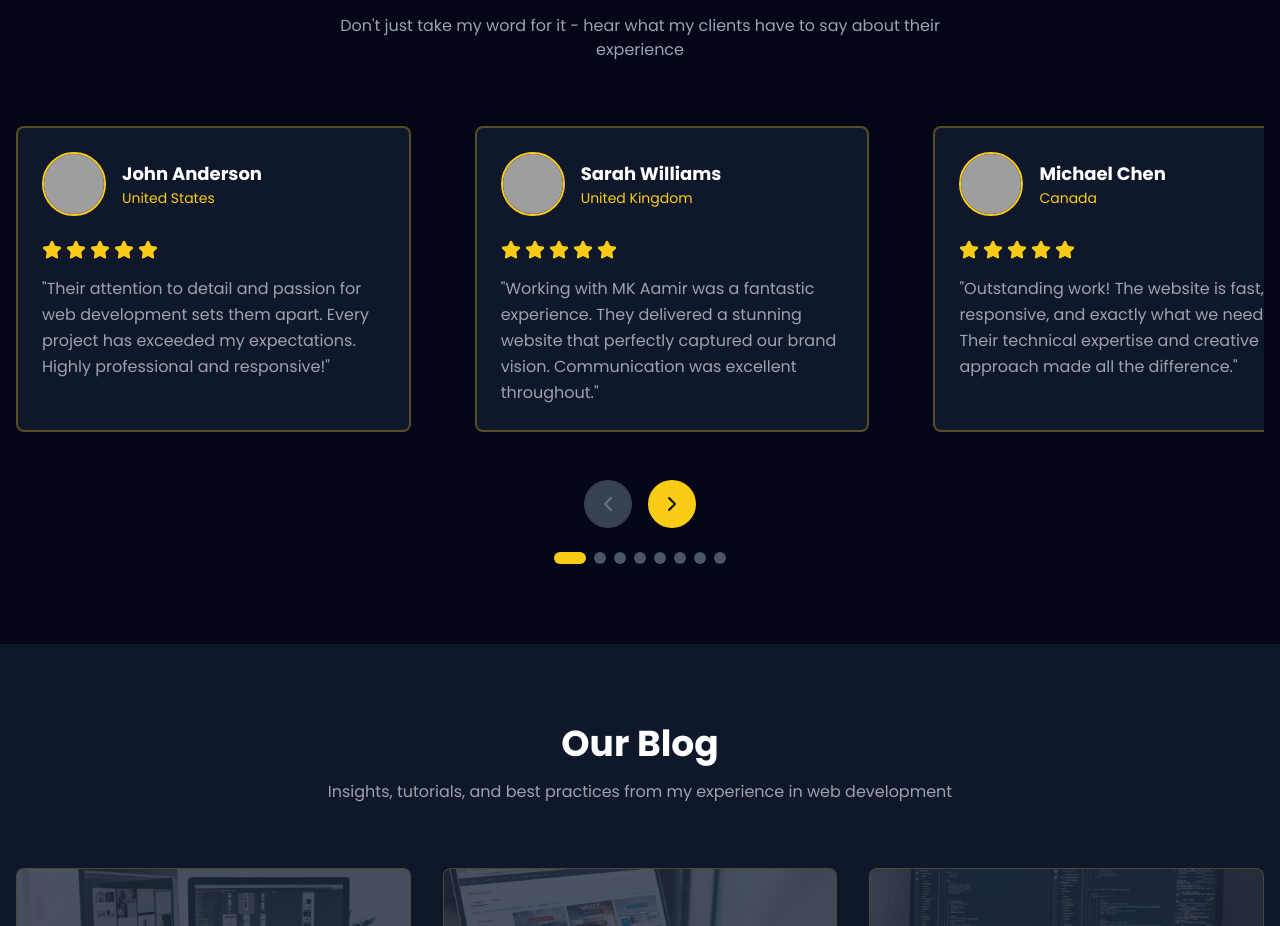
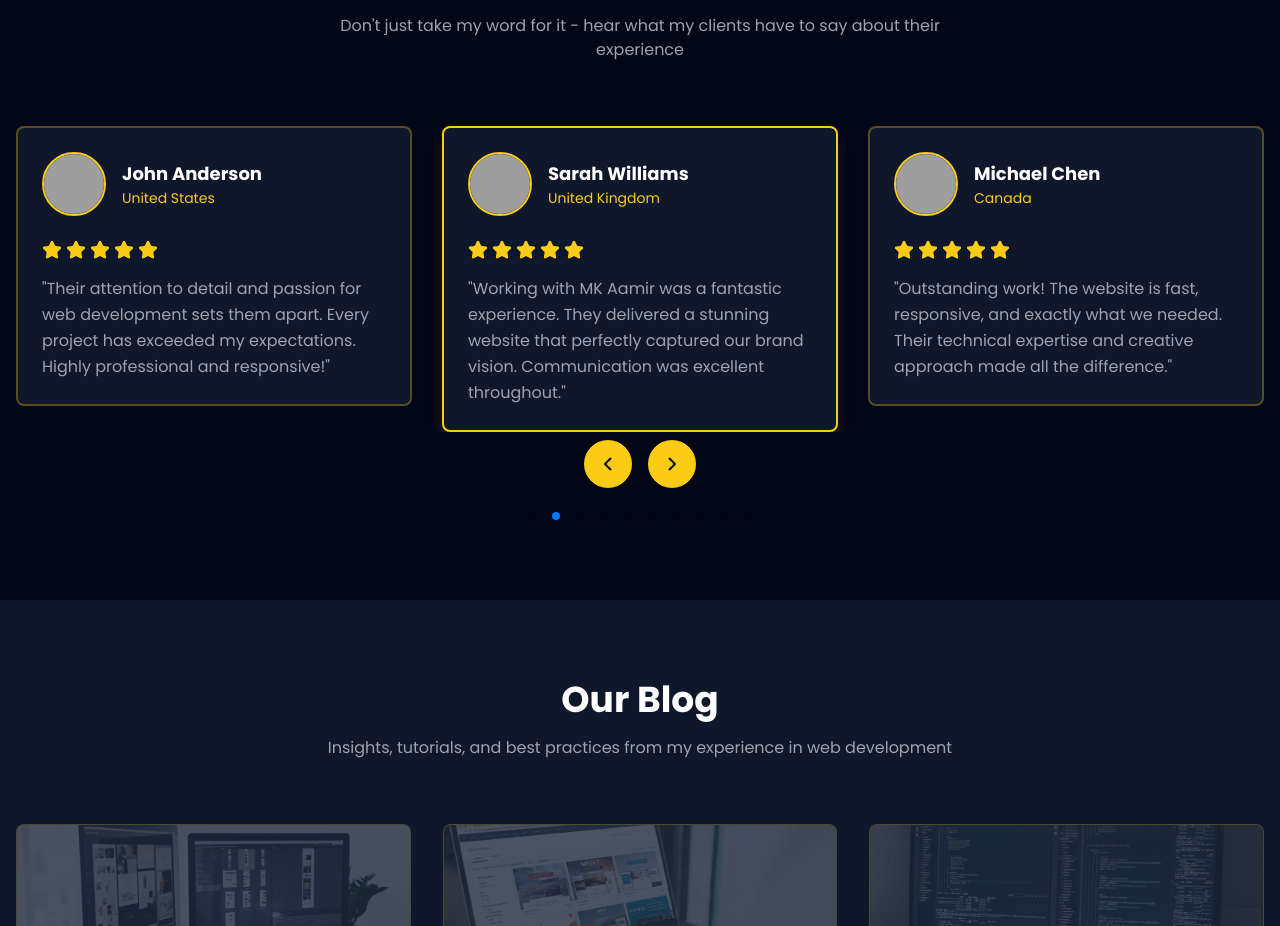
Before and after one commit to mkaamir/mk-aamir-portfolio, a React (Vite) app: page / in a window 1280 px wide. Shown: the part 5300-6226 px from the top of the page. Built offline with nearby package versions, Linux system fonts and the light colour scheme; grey boxes are pictures that could not be loaded; the HTML template or start-up script is replaced by a standard one.

Commit message:
updated features and fixes

```diff
--- a/package.json
+++ b/package.json
@@ -17,7 +17,8 @@
     "react-dom": "^19.2.0",
     "react-icons": "^5.5.0",
     "react-router-dom": "^7.9.6",
-    "react-scroll": "^1.9.3"
+    "react-scroll": "^1.9.3",
+    "swiper": "^12.0.3"
   },
   "devDependencies": {
     "@eslint/js": "^9.39.1",
--- a/src/components/Testimonials.jsx
+++ b/src/components/Testimonials.jsx
@@ -1,10 +1,13 @@
-import { useState, useEffect } from 'react';
-import { ChevronLeft, ChevronRight, Star } from 'lucide-react';
+import { Star } from 'lucide-react';
+import { Swiper, SwiperSlide } from 'swiper/react';
+import { Navigation, Pagination, Autoplay } from 'swiper/modules';
+
+// Import Swiper styles
+import 'swiper/css';
+import 'swiper/css/navigation';
+import 'swiper/css/pagination';
 
 export default function Testimonials() {
-  const [currentIndex, setCurrentIndex] = useState(0);
-  const [isMobile, setIsMobile] = useState(false);
-
   const testimonials = [
     {
       name: "John Anderson",
@@ -78,26 +81,6 @@ export default function Testimonials() {
     }
   ];
 
-  useEffect(() => {
-    const checkMobile = () => {
-      setIsMobile(window.innerWidth < 768);
-    };
-
-    checkMobile();
-    window.addEventListener('resize', checkMobile);
-    return () => window.removeEventListener('resize', checkMobile);
-  }, []);
-
-  const maxIndex = isMobile ? testimonials.length - 1 : Math.max(0, testimonials.length - 3);
-
-  const handlePrev = () => {
-    setCurrentIndex((prev) => Math.max(0, prev - 1));
-  };
-
-  const handleNext = () => {
-    setCurrentIndex((prev) => Math.min(maxIndex, prev + 1));
-  };
-
   return (
     <section id='testimonials' className="py-20 px-4 bg-slate-950">
       <div className="max-w-7xl mx-auto">
@@ -108,25 +91,41 @@ export default function Testimonials() {
           Don't just take my word for it - hear what my clients have to say about their experience
         </p>
 
-        <div className="relative">
-          <div className="overflow-hidden">
-            <div
-              className="flex transition-transform duration-500 ease-in-out"
-              style={{
-                transform: isMobile
-                  ? `translateX(-${currentIndex * 100}%)`
-                  : `translateX(-${currentIndex * 33.333}%)`,
-                gap: '2rem'
+        <div className="relative testimonials-swiper">
+          <Swiper
+            modules={[Navigation, Pagination]}
+            spaceBetween={30}
+            slidesPerView={1}
+            slidesPerGroup={1}
+            loop={true}
+            centeredSlides={true}
+            initialSlide={1}
+            navigation={{
+              nextEl: '.swiper-button-next-custom',
+              prevEl: '.swiper-button-prev-custom',
             }}
+            pagination={{
+              el: '.swiper-pagination-custom',
+              clickable: true,
+            }}
+            breakpoints={{
+              768: {
+                slidesPerView: 3,
+                slidesPerGroup: 1,
+                centeredSlides: true,
+              },
+            }}
+            className="pb-16"
           >
             {testimonials.map((testimonial, index) => (
+              <SwiperSlide key={index}>
+                {({ isActive }) => (
                   <div
-                  key={index}
-                  className="flex-shrink-0 bg-slate-900 rounded-lg p-6 border-2 border-yellow-400 border-opacity-30 hover:border-opacity-100 transition duration-300"
-                  style={{
-                    width: isMobile ? '100%' : 'calc(33.333% - 1.33rem)',
-                    marginRight: isMobile ? '0' : '2rem'
-                  }}
+                    className={`bg-slate-900 rounded-lg p-6 border-2 transition-all duration-300 h-full ${
+                      isActive
+                        ? 'border-yellow-400 border-opacity-100 shadow-lg shadow-yellow-400/20'
+                        : 'border-yellow-400 border-opacity-30'
+                    }`}
                   >
                     <div className="flex items-center gap-4 mb-6">
                       <div className="w-16 h-16 rounded-full border-2 border-yellow-400 overflow-hidden flex-shrink-0">
@@ -160,50 +159,54 @@ export default function Testimonials() {
                       "{testimonial.feedback}"
                     </p>
                   </div>
+                )}
+              </SwiperSlide>
             ))}
+          </Swiper>
+
+          {/* Custom Navigation Buttons */}
+          <div className="flex justify-center gap-4 mt-2">
+            <button
+              className="swiper-button-prev-custom w-12 h-12 rounded-full bg-yellow-400 text-slate-950 hover:bg-yellow-500 flex items-center justify-center transition cursor-pointer"
+            >
+              <svg width="24" height="24" viewBox="0 0 24 24" fill="none" stroke="currentColor" strokeWidth="2">
+                <polyline points="15 18 9 12 15 6"></polyline>
+              </svg>
+            </button>
+            <button
+              className="swiper-button-next-custom w-12 h-12 rounded-full bg-yellow-400 text-slate-950 hover:bg-yellow-500 flex items-center justify-center transition cursor-pointer"
+            >
+              <svg width="24" height="24" viewBox="0 0 24 24" fill="none" stroke="currentColor" strokeWidth="2">
+                <polyline points="9 18 15 12 9 6"></polyline>
+              </svg>
+            </button>
+          </div>
+
+          {/* Custom Pagination */}
+          <div className="swiper-pagination-custom flex justify-center gap-2 mt-6"></div>
         </div>
       </div>
 
-          <div className="flex justify-center gap-4 mt-12">
-            <button
-              onClick={handlePrev}
-              disabled={currentIndex === 0}
-              className={`w-12 h-12 rounded-full flex items-center justify-center transition ${
-                currentIndex === 0
-                  ? 'bg-gray-700 text-gray-500 cursor-not-allowed'
-                  : 'bg-yellow-400 text-slate-950 hover:bg-yellow-500'
-              }`}
-            >
-              <ChevronLeft size={24} />
-            </button>
-            <button
-              onClick={handleNext}
-              disabled={currentIndex >= maxIndex}
-              className={`w-12 h-12 rounded-full flex items-center justify-center transition ${
-                currentIndex >= maxIndex
-                  ? 'bg-gray-700 text-gray-500 cursor-not-allowed'
-                  : 'bg-yellow-400 text-slate-950 hover:bg-yellow-500'
-              }`}
-            >
-              <ChevronRight size={24} />
-            </button>
-          </div>
+      <style jsx>{`
+        .testimonials-swiper .swiper-pagination-custom .swiper-pagination-bullet {
+          width: 12px;
+          height: 12px;
+          background: #4b5563;
+          opacity: 1;
+          border-radius: 50%;
+          transition: all 0.3s;
+        }
 
-          <div className="flex justify-center gap-2 mt-6">
-            {[...Array(maxIndex + 1)].map((_, index) => (
-              <button
-                key={index}
-                onClick={() => setCurrentIndex(index)}
-                className={`h-3 rounded-full transition ${
-                  currentIndex === index
-                    ? 'bg-yellow-400 w-8'
-                    : 'bg-gray-600 hover:bg-gray-500 w-3'
-                }`}
-              />
-            ))}
-          </div>
-        </div>
-      </div>
+        .testimonials-swiper .swiper-pagination-custom .swiper-pagination-bullet-active {
+          width: 32px;
+          background: #facc15;
+          border-radius: 6px;
+        }
+
+        .testimonials-swiper .swiper-slide {
+          height: auto;
+        }
+      `}</style>
     </section>
   );
 }
```
Also changed, not shown: 1 other file (tests, documents, lock files or other folders). Lines whose indentation alone changed are shown as unchanged.
